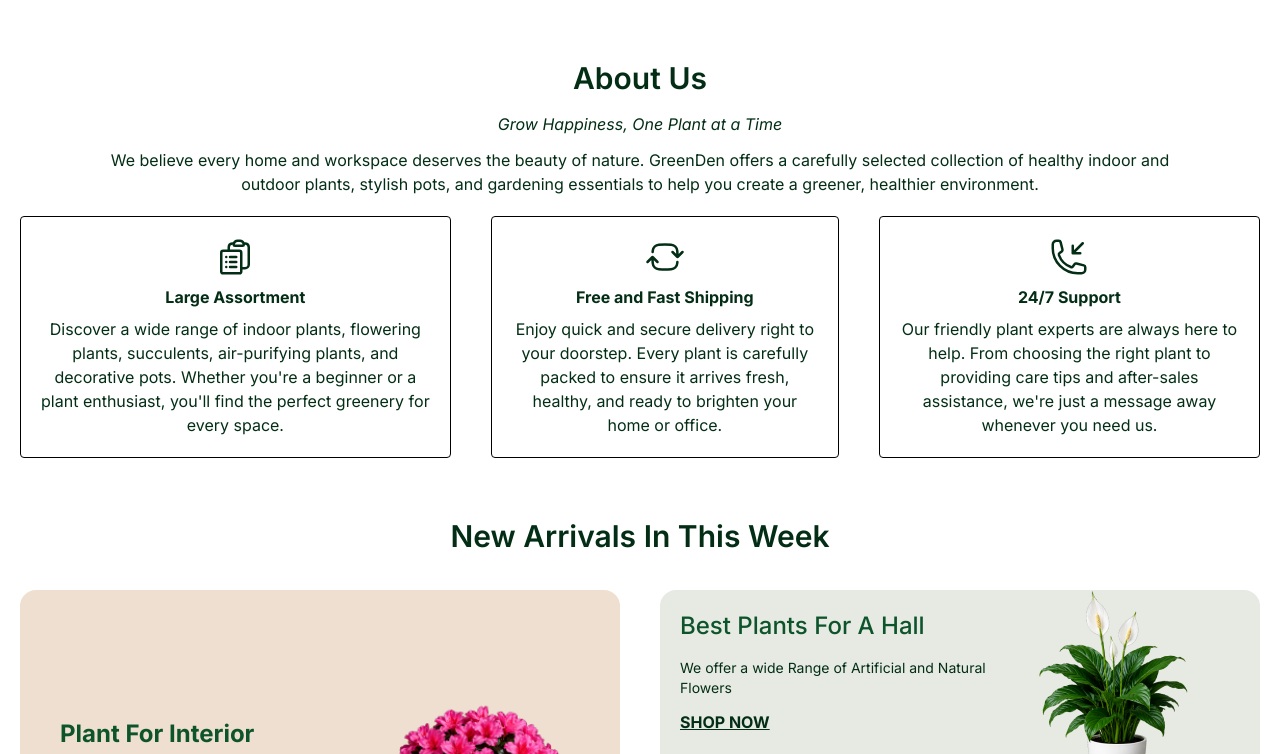
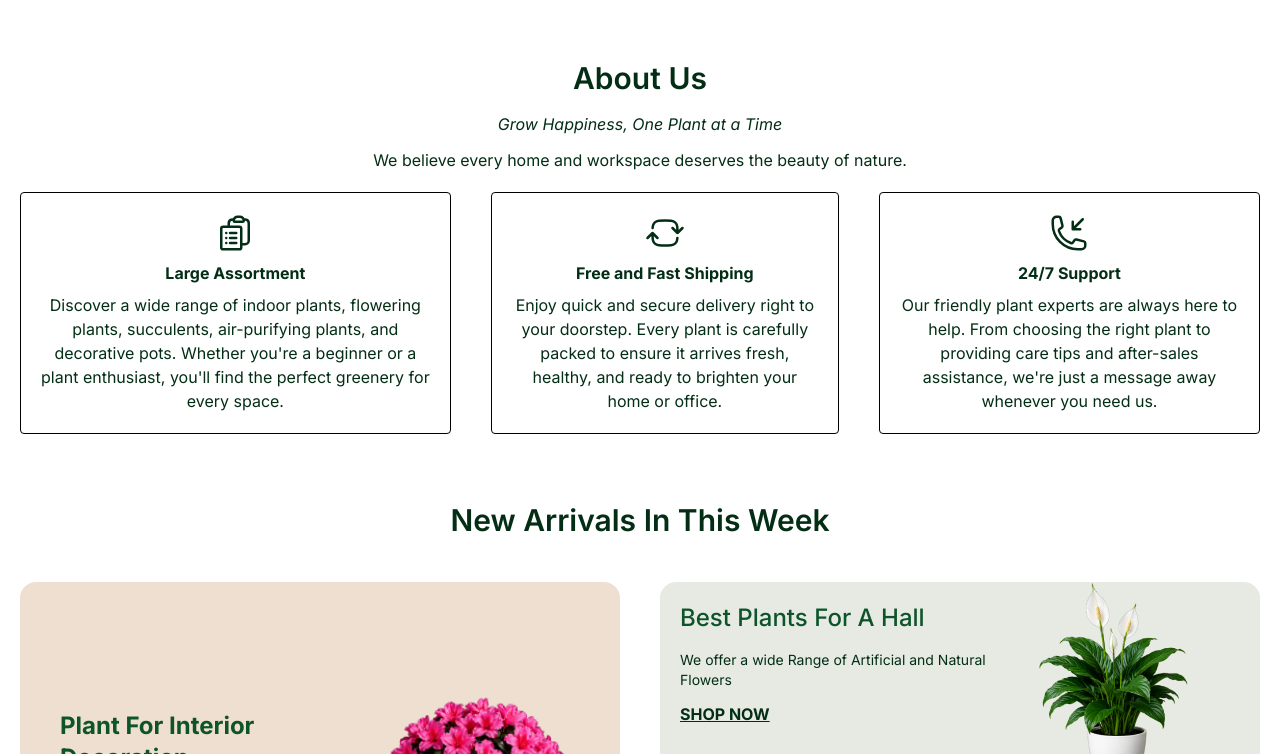
Before and after one commit to Tamil-Gracy/Greenden, a website: page index.html in a window 1280 px wide. Shown: the part 712-1466 px from the top of the page. Drawn offline with Linux system fonts and the light colour scheme.

Commit message:
Styles updated

```diff
--- a/index.html
+++ b/index.html
@@ -59,7 +59,7 @@
     <section class="mt-10 md:mt-15 text-center text-green-950">
         <h2 class="text-3xl text-center capitalize mb-4 font-semibold">About Us</h2>
         <p class="italic mb-3">Grow Happiness, One Plant at a Time</p>
-        <p class="px-5 md:px-20">We believe every home and workspace deserves the beauty of nature. GreenDen offers a carefully selected collection of healthy indoor and outdoor plants, stylish pots, and gardening essentials to help you create a greener, healthier environment.</p>
+        <p class="px-5 md:px-20">We believe every home and workspace deserves the beauty of nature.</p>
         <div class="cards md:flex md:justify-between md:items-center">
             <div class="card border border-black rounded m-5 p-5">
                 <svg xmlns="http://www.w3.org/2000/svg" fill="none" viewBox="0 0 24 24" stroke-width="1.5"
@@ -98,7 +98,7 @@
     </section>
     <!-- New arrivals section-->
     <section class="new-arrivals py-10 text-green-950 text-center md:text-left">
-        <h2 class="text-3xl text-center capitalize mb-4 font-semibold">New arrivals in this week</h2>
+        <h2 class="text-3xl text-center capitalize mb-4 p-2 font-semibold">New arrivals in this week</h2>
         <div class="grid md:grid-cols-2">
             <div class="one bg-[#efdfd0] px-10 py-15 m-5 rounded-2xl flex items-center flex-col md:flex-row md:h-[420px]">
                 <div class=" md:basis-[60%]">
```
Also changed, not shown: about.html (+1 -1 lines).
